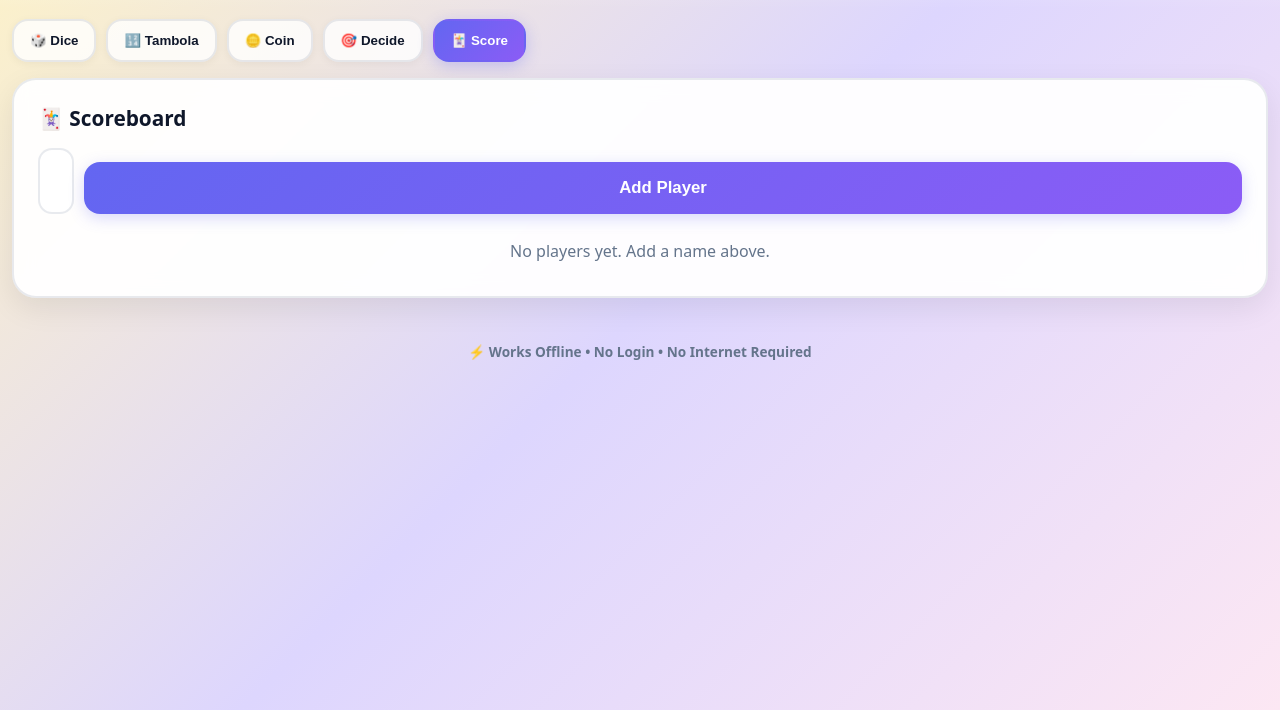
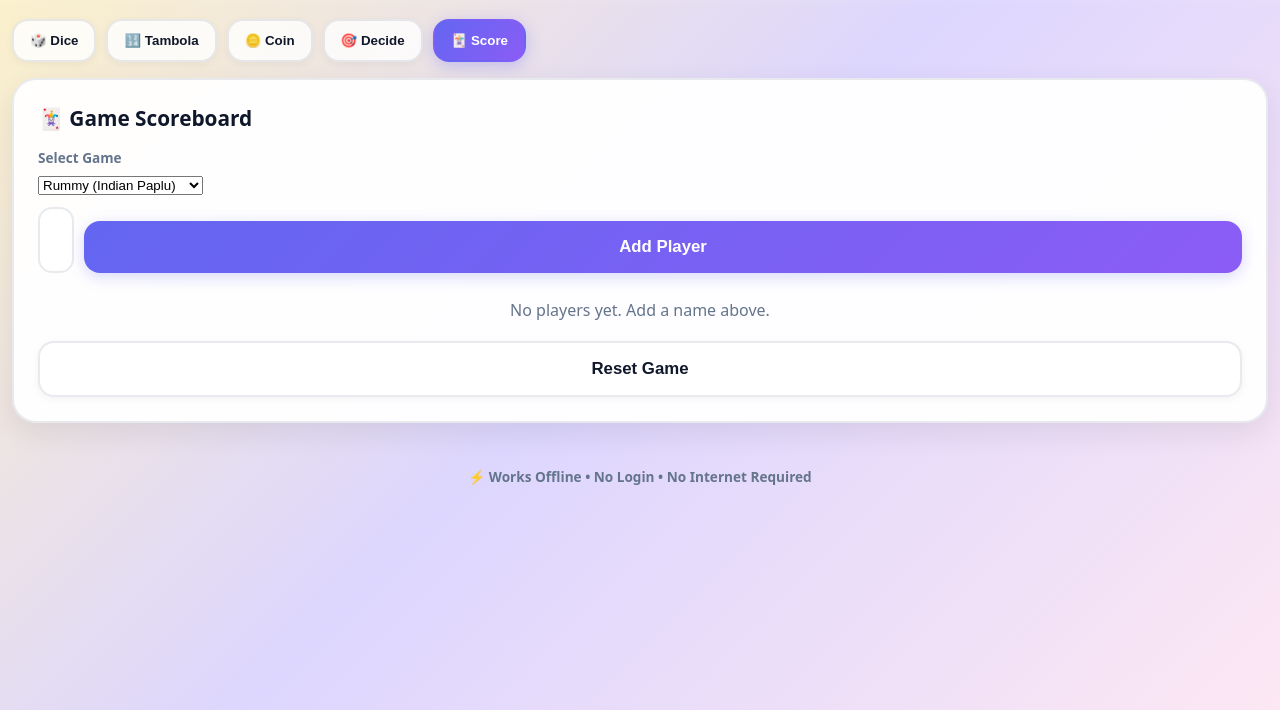
Before and after one commit to parthdeshmukh1911/Gamemate, a plain HTML site: page index.html in a window 1280 px wide. Both pictures are taken after a click on the button "🃏 Score". Shown: the part 90-800 px from the top of the page. Drawn offline with Linux system fonts and the light colour scheme.

Commit message:
Update theme color and enhance scoreboard section

```diff
--- a/index.html
+++ b/index.html
@@ -4,7 +4,7 @@
   <meta charset="UTF-8" />
   <title>Offline Game Toolkit</title>
   <meta name="viewport" content="width=device-width, initial-scale=1.0" />
-  <meta name="theme-color" content="#0f172a" />
+  <meta name="theme-color" content="#1e40af" />
   <meta name="description" content="Offline Dice, Tambola, Coin Toss, Decision Maker, Scoreboard" />
   <link rel="stylesheet" href="style.css" />
 </head>
@@ -98,7 +98,25 @@
     <!-- 🃏 Score -->
     <section id="score" class="section">
       <div class="card">
-        <h2>🃏 Scoreboard</h2>
+        <h2>🃏 Game Scoreboard</h2>
+
+        <label class="field">
+          <span>Select Game</span>
+          <select id="gameSelect" onchange="changeGame()">
+            <option value="rummy">Rummy (Indian Paplu)</option>
+            <option value="teenpatti">Teen Patti (3 Patti)</option>
+            <option value="andarbahar">Andar Bahar</option>
+            <option value="poker">Poker</option>
+            <option value="sattepesatta">Satte Pe Satta</option>
+            <option value="bluff">Bluff (Challenge)</option>
+            <option value="mendikot">Mendikot (Mindi)</option>
+            <option value="teendopaanch">Teen Do Paanch (3-2-5)</option>
+            <option value="carrom">Carrom</option>
+            <option value="ludo">Ludo</option>
+          </select>
+        </label>
+
+        <div id="gameInfo" class="game-info"></div>
 
         <div class="row">
           <input id="playerName" type="text" placeholder="Player name" />
@@ -106,6 +124,8 @@
         </div>
 
         <div id="players" class="players"></div>
+
+        <button class="action-btn secondary" onclick="resetGame()" style="margin-top: 10px;">Reset Game</button>
       </div>
     </section>
 
```
